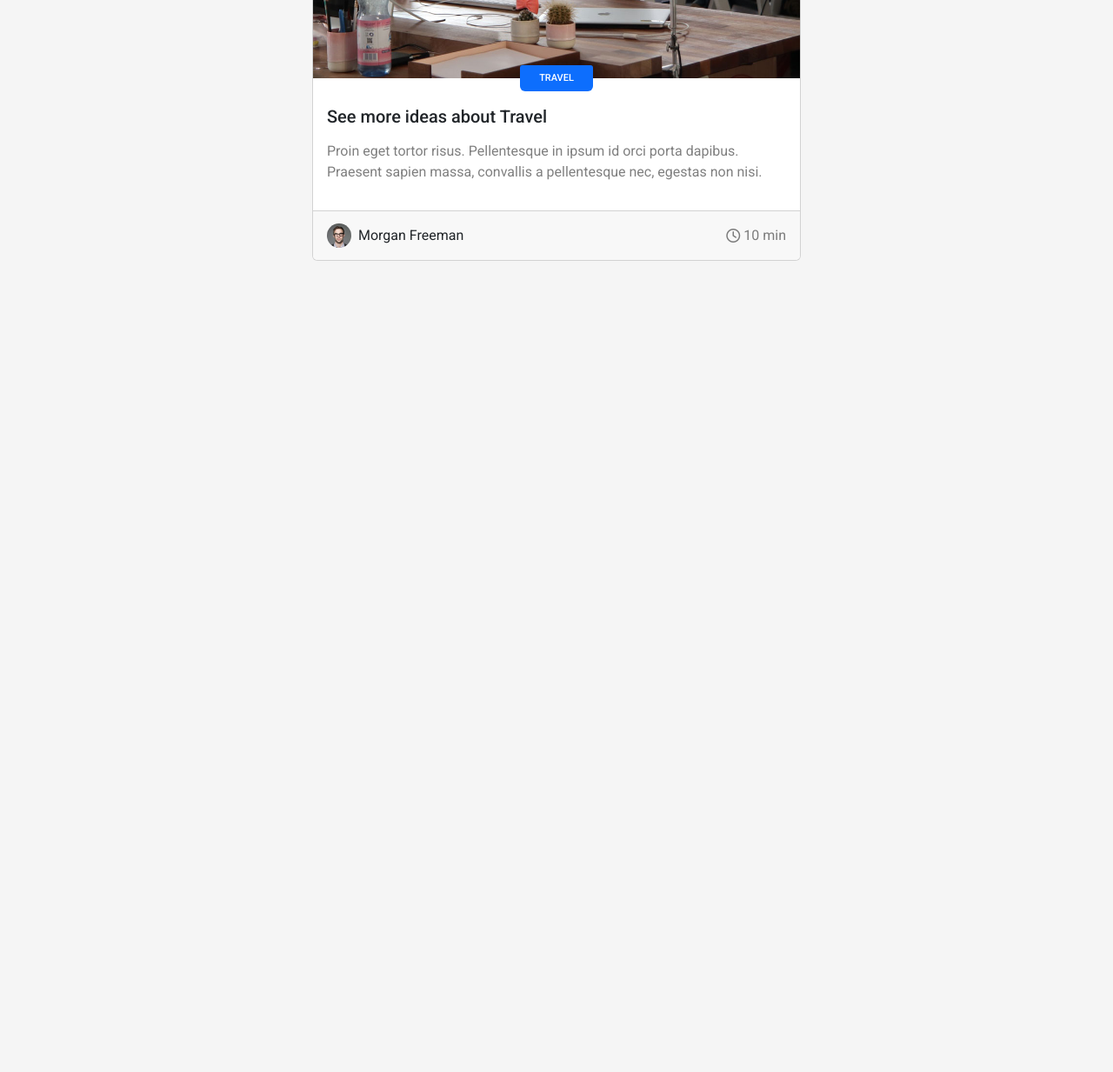
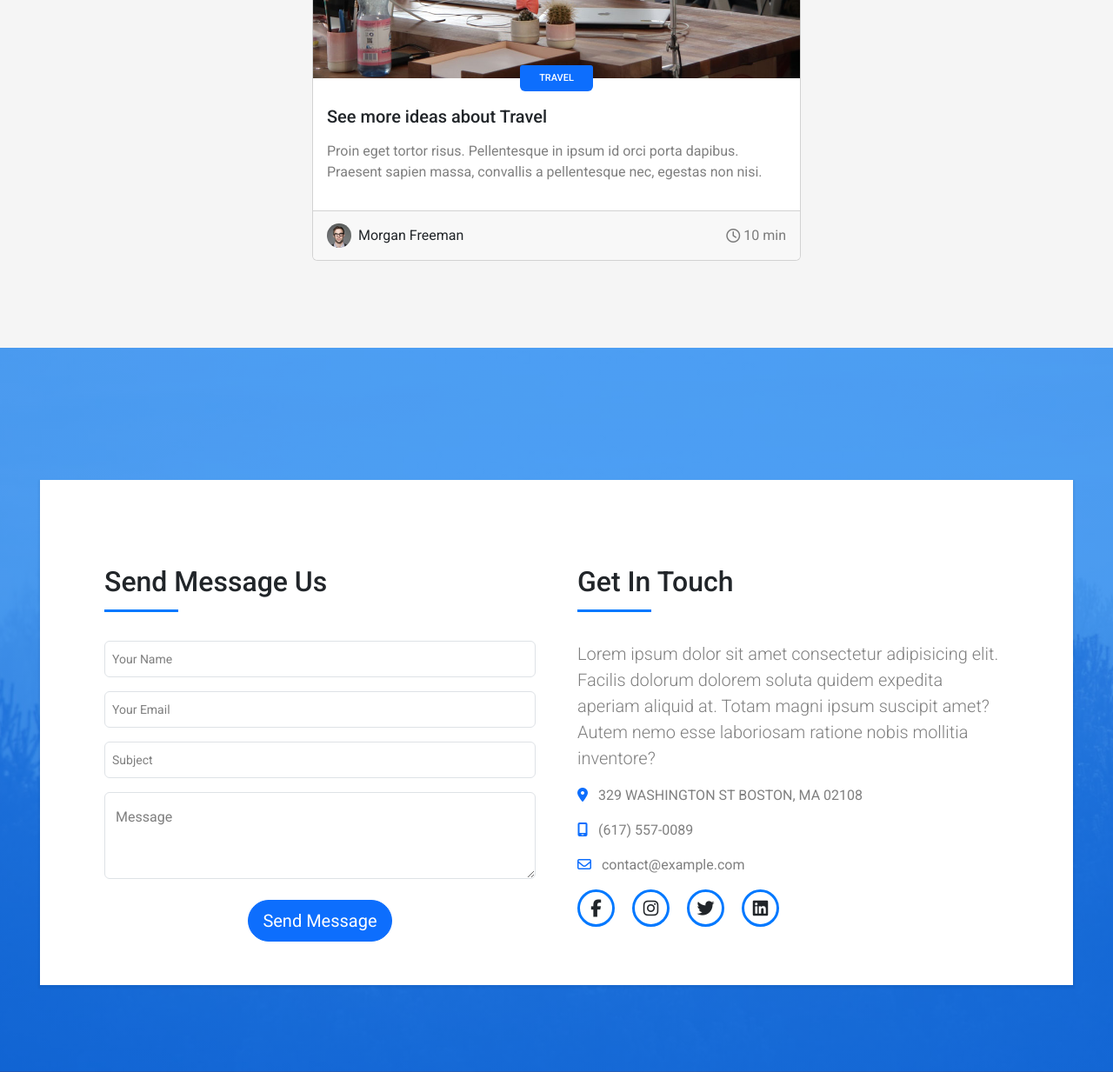
Before and after one commit to Ahmed2004Dev/DevFolio, a plain HTML site: page index.html in a window 1280 px wide. Shown: the part 5824-7057 px from the top of the page at 87% size. Before the commit the page ends 6124 px from the top, so only its background shows below. Drawn offline with Linux system fonts and the light colour scheme.

Commit message:
Contact Section

```diff
--- a/css/style.css
+++ b/css/style.css
@@ -394,3 +394,47 @@ nav li a {
 }
 
 /* *************** e-Blog ************** */
+
+/* ************* s-Contact ************* */
+.contact {
+    background: linear-gradient(rgb(0, 120, 255, .7) 50%, rgb(0, 120, 255, .7) 50%), url(../images/back-card.jpg) fixed;
+    background-position: center;
+    background-size: cover;
+    margin: 50px 0;
+    margin-top: 100px;
+    padding-bottom: 100px;
+    min-height: 600px;
+}
+
+.form-contact div input::placeholder {
+    text-transform: capitalize;
+    color: #7F7F7F;
+    font-size: 14px;
+}
+
+.ul-2-contact i {
+    border: 3px solid var(--main-color);
+    width: 43px;
+    height: 43px;
+    line-height: 38px;
+    text-align: center;
+    border-radius: 50%;
+    -webkit-border-radius: 50%;
+    -moz-border-radius: 50%;
+    -ms-border-radius: 50%;
+    -o-border-radius: 50%;
+    transition: all .5s;
+    -webkit-transition: all .5s;
+    -moz-transition: all .5s;
+    -ms-transition: all .5s;
+    -o-transition: all .5s;
+}
+
+.ul-2-contact li:hover i {
+    background-color: var(--main-color);
+    border-color: #CDE1F8;
+    color: var(--wight-color);
+    cursor: pointer;
+}
+
+/* ************* s-Contact ************* */
--- a/index.html
+++ b/index.html
@@ -583,6 +583,84 @@
     </section>
     <!-- *************** e-Blog ************** -->
 
+    <!-- ************* s-Contact ************* -->
+    <section id="contact" class="contact about mb-0">
+        <div class="container inner">
+            <div class="inner">
+                <div class="row align-items-start g-5 ">
+                    <div class="right-about col-lg-6 col-sm-12 ">
+                        <h3 class="about-title text-capitalize fs-2 mb-5 position-relative">Send Message Us</h3>
+                        <form class="form-contact">
+                            <div class="mb-3">
+                                <input type="text" placeholder="your name" class="form-control p-2"
+                                    id="exampleInputEmail1" aria-describedby="emailHelp">
+                            </div>
+                            <div class="mb-3">
+                                <input type="email" placeholder="your email" class="form-control p-2"
+                                    id="exampleInputPassword1">
+                            </div>
+                            <div class="mb-3">
+                                <input type="text" placeholder="subject" placeholder="your email"
+                                    class="form-control p-2" id="exampleInputPassword1">
+                            </div>
+                            <div class="form-floating h-100">
+                                <textarea class="form-control" placeholder="Message" id="floatingTextarea2"
+                                    style="height: 100px"></textarea>
+                                <label for="floatingTextarea2" class="text-black-50">Message</label>
+                            </div>
+                            <button type="submit"
+                                class="btn btn-primary mt-4 rounded-pill py-2 px-3 w-auto text-capitalize fs-5 d-block m-auto">send
+                                message</button>
+                        </form>
+                    </div>
+                    <div class="right-about col-lg-6 col-sm-12 ">
+                        <h3 class="about-title text-capitalize fs-2 mb-5 position-relative">get in touch</h3>
+                        <p class="text-black-50 fs-5 fw-light">
+                            Lorem ipsum dolor sit amet consectetur adipisicing elit. Facilis dolorum dolorem soluta
+                            quidem expedita aperiam aliquid at. Totam magni ipsum suscipit amet? Autem nemo esse
+                            laboriosam ratione nobis mollitia inventore?
+                        </p>
+                        <ul class="p-0">
+                            <li>
+                                <p>
+                                    <i class="fa-solid fa-location-dot me-2 text-primary"></i>
+                                    <span class="text-uppercase text-black-50">329 WASHINGTON ST BOSTON, MA 02108</span>
+                                </p>
+                            </li>
+                            <li>
+                                <p>
+                                    <i class="fa-solid fa-mobile-screen me-2 text-primary"></i>
+                                    <span class="text-uppercase text-black-50">(617) 557-0089</span>
+                                </p>
+                            </li>
+                            <li>
+                                <p>
+                                    <i class="fa-regular fa-envelope me-2 text-primary"></i>
+                                    <span class="text-black-50">contact@example.com</span>
+                                </p>
+                            </li>
+                        </ul>
+                        <ul class="ul-2-contact p-0">
+                            <li class="d-inline-block me-3">
+                                <i class="fa-brands fs-5 fa-facebook-f"></i>
+                            </li>
+                            <li class="d-inline-block me-3">
+                                <i class="fa-brands fs-5 fa-instagram"></i>
+                            </li>
+                            <li class="d-inline-block me-3">
+                                <i class="fa-brands fs-5 fa-twitter"></i>
+                            </li>
+                            <li class="d-inline-block me-3">
+                                <i class="fa-brands fs-5 fa-linkedin"></i>
+                            </li>
+                        </ul>
+                    </div>
+                </div>
+            </div>
+        </div>
+    </section>
+    <!-- ************* e-Contact ************* -->
+
 </body>
 
 </html>
```
